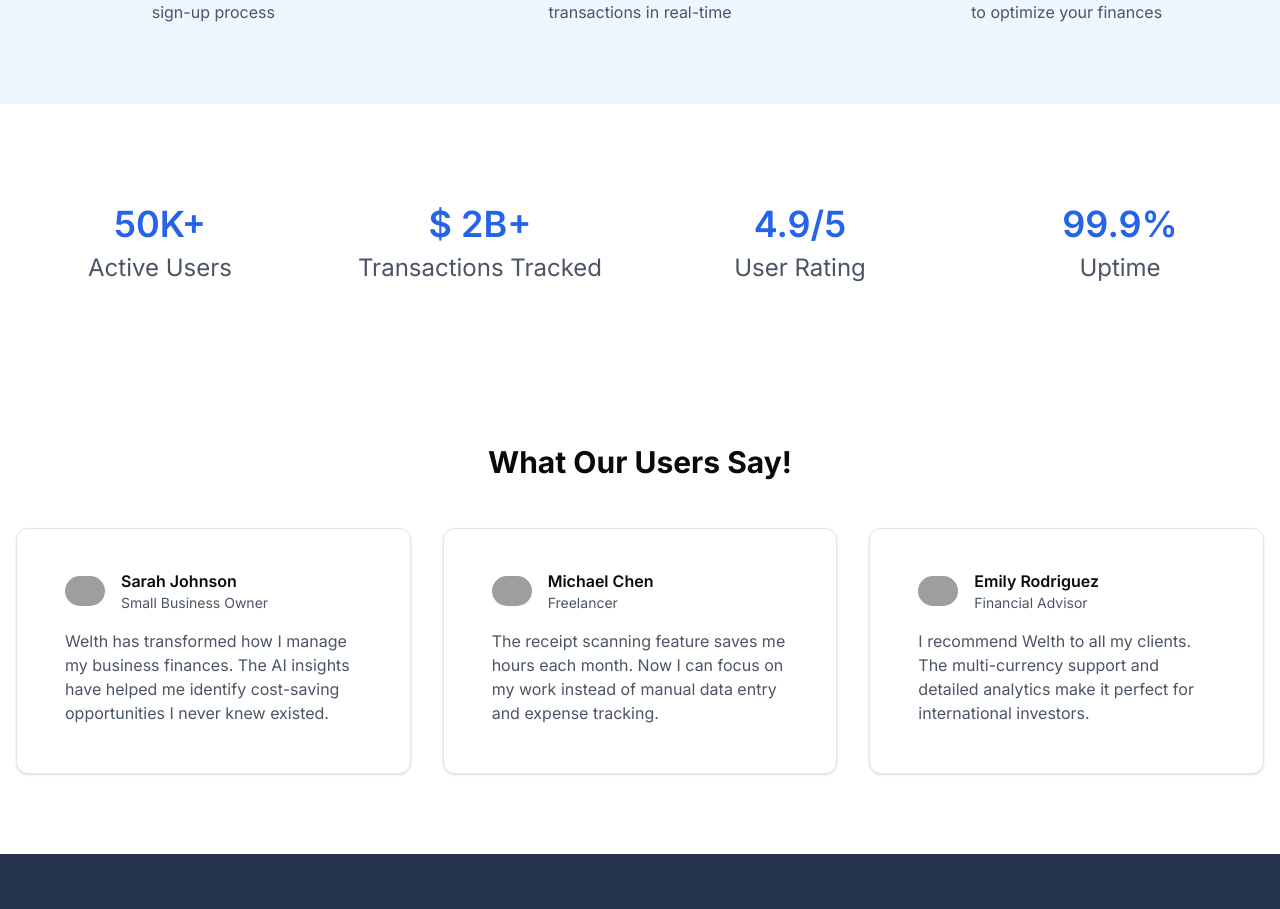
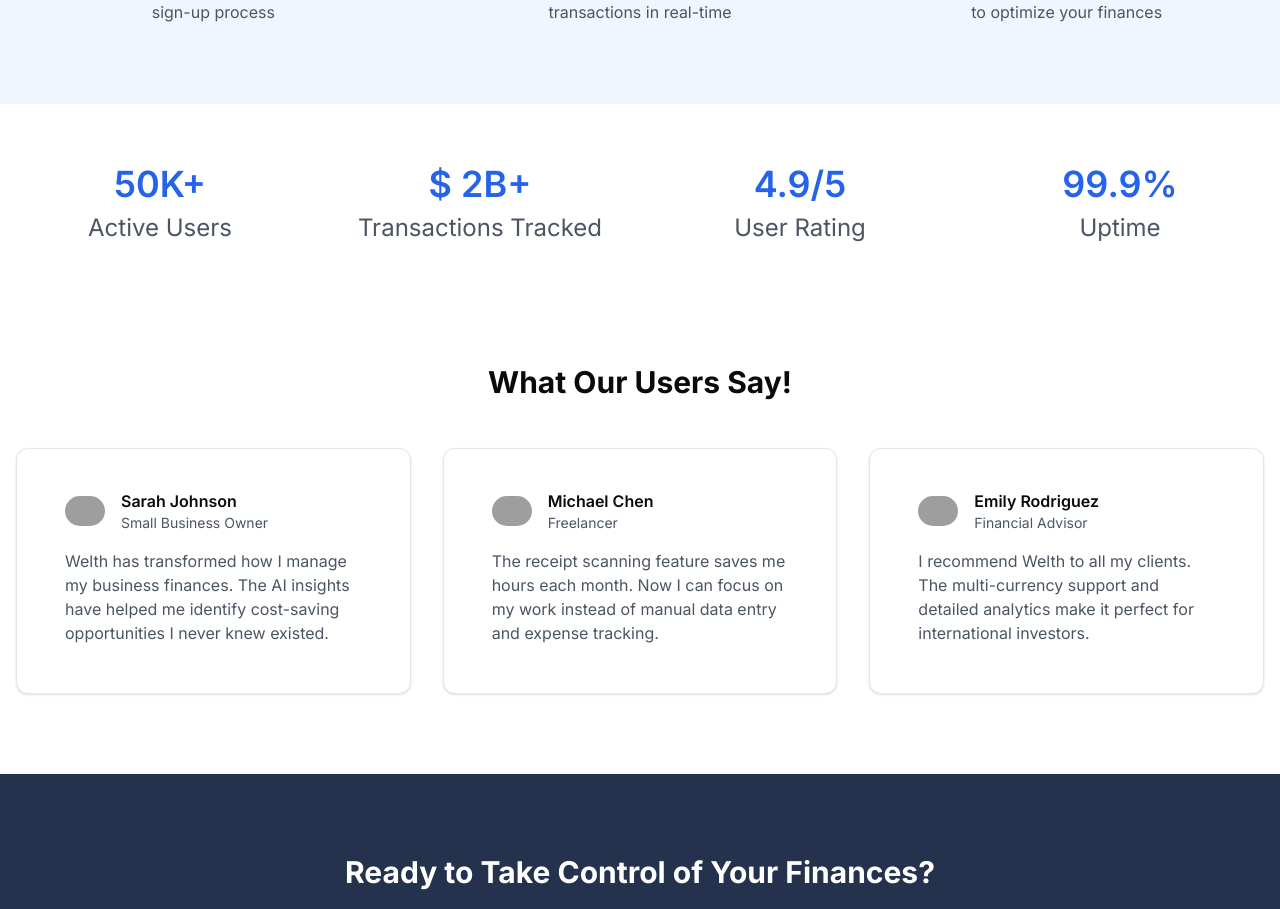
Before and after one commit to Madhur1707/MyVault, a Next.js app: page / in a window 1280 px wide. Shown: the part 1726-2635 px from the top of the page. Built offline with nearby package versions, Linux system fonts and the light colour scheme; no server answers; grey boxes are pictures that could not be loaded.

Commit message:
add transaction server action

```diff
--- a/app/page.js
+++ b/app/page.js
@@ -54,7 +54,7 @@
       </section>
 
         {/* Stats Section */}
-        <section className="py-20 ">
+        <section className="py-10">
         <div className="container mx-auto px-4">
           <div className="grid grid-cols-2 md:grid-cols-4 gap-8">
             {statsData.map((stat, index) => (
```
